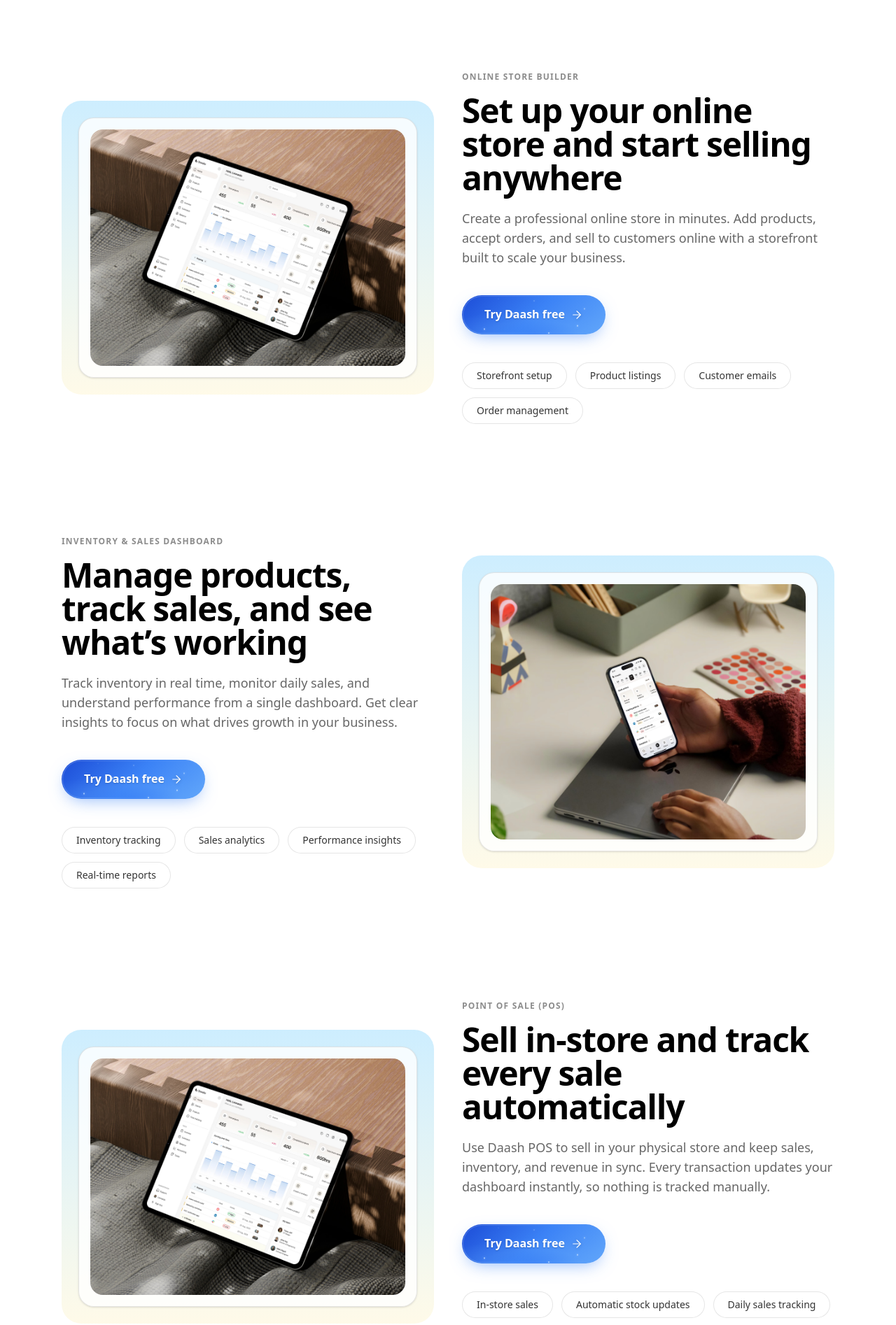
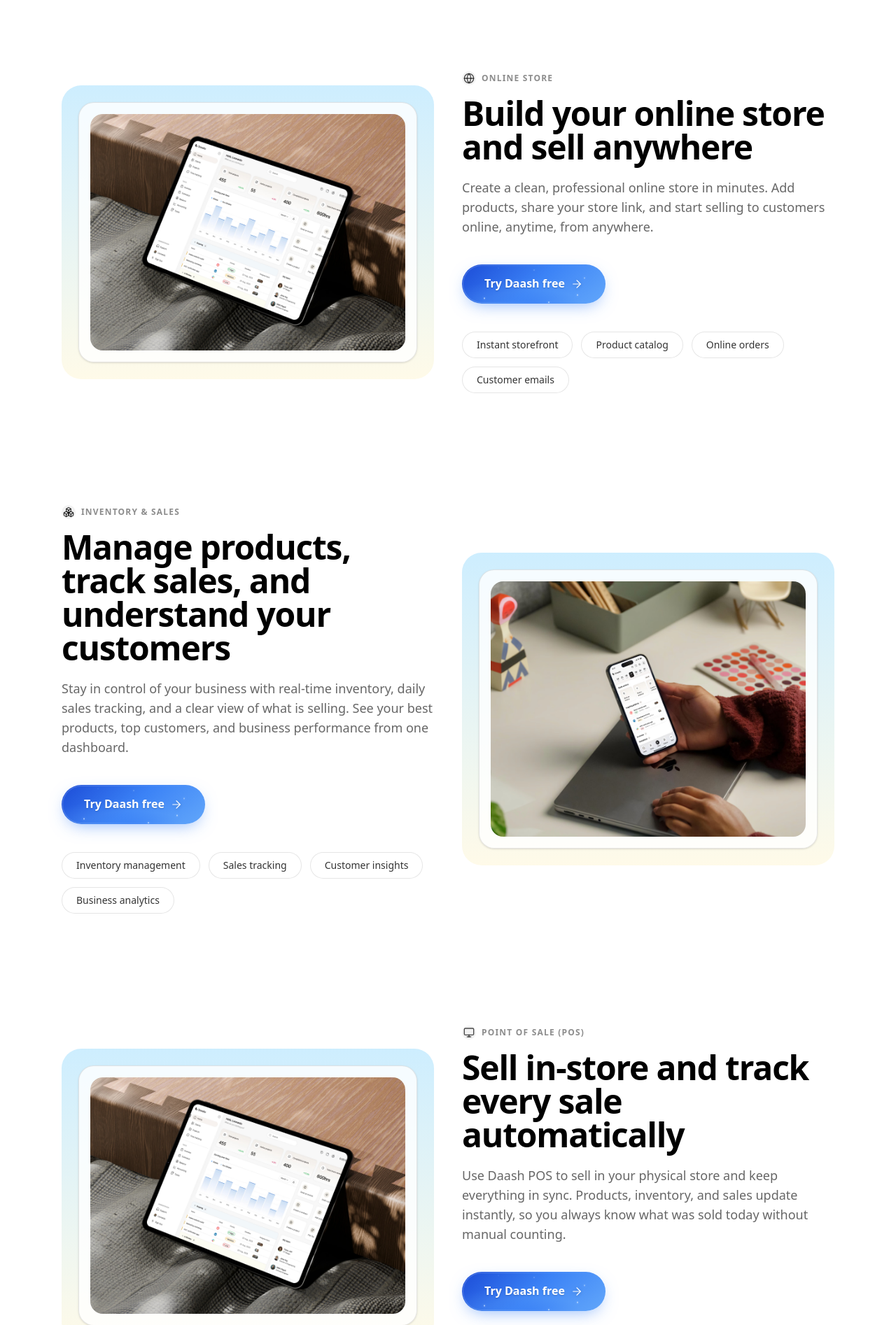
Before and after one commit to Eche-YHWH/NewWebsite, a React (Vite) app: page / in a window 1280 px wide. Shown: the part 2640-4534 px from the top of the page at 70% size. Built offline with nearby package versions, Linux system fonts and the light colour scheme.

Commit message:
Update new

```diff
--- a/src/components/sections/FeatureSplit.tsx
+++ b/src/components/sections/FeatureSplit.tsx
@@ -1,12 +1,14 @@
 import Container from "../ui/Container";
 import Reveal from "../ui/Reveal";
 import Button from "../ui/Button";
+import type { ReactNode } from "react";
 
 type Chip = { label: string };
 
 type Props = {
   id?: string;
   eyebrow: string;
+  eyebrowIcon?: ReactNode; // NEW
   title: string;
   text: string;
   chips: Chip[];
@@ -18,6 +20,7 @@
 export default function FeatureSplit({
   id,
   eyebrow,
+  eyebrowIcon,
   title,
   text,
   chips,
@@ -29,19 +32,43 @@
     <section id={id} className="py-20">
       <Reveal>
         <Container>
-          <div className={`grid items-center gap-10 lg:grid-cols-2 ${flip ? "lg:[&>*:first-child]:order-2" : ""}`}>
+          <div
+            className={`grid items-center gap-10 lg:grid-cols-2 ${
+              flip ? "lg:[&>*:first-child]:order-2" : ""
+            }`}
+          >
+            {/* Image */}
             <div>
               <div className="rounded-[28px] bg-gradient-to-b from-sky-200/70 to-amber-100/40 p-6">
                 <div className="rounded-[22px] border border-black/10 bg-white/80 p-4 shadow-sm">
-                  <img src={imageSrc} alt={imageAlt} className="w-full rounded-[18px] object-cover" />
+                  <img
+                    src={imageSrc}
+                    alt={imageAlt}
+                    className="w-full rounded-[18px] object-cover"
+                  />
                 </div>
               </div>
             </div>
 
+            {/* Content */}
             <div>
-              <p className="text-xs font-semibold tracking-widest text-black/45">{eyebrow}</p>
-              <h3 className="mt-4 text-5xl font-semibold tracking-tight text-black">{title}</h3>
-              <p className="mt-5 max-w-xl text-base text-black/60 sm:text-lg">{text}</p>
+              {/* Eyebrow with icon */}
+              <div className="flex items-center gap-2 text-xs font-semibold tracking-widest text-black/45">
+                {eyebrowIcon && (
+                  <span className="flex h-5 w-5 items-center justify-center rounded-full bg-black/5 text-black">
+                    {eyebrowIcon}
+                  </span>
+                )}
+                <span>{eyebrow}</span>
+              </div>
+
+              <h3 className="mt-4 text-5xl font-semibold tracking-tight text-black">
+                {title}
+              </h3>
+
+              <p className="mt-5 max-w-xl text-base text-black/60 sm:text-lg">
+                {text}
+              </p>
 
               <div className="mt-10">
                 <Button className="px-6">Try Daash free</Button>
--- a/src/pages/Home.tsx
+++ b/src/pages/Home.tsx
@@ -12,6 +12,8 @@
 import CloudDivider from "../components/sections/CloudDivider";
 import Footer from "../components/sections/Footer";
 
+import { Globe, Boxes, Monitor } from "lucide-react";
+
 import splitImg1 from "../assets/device-web.avif";
 import splitImg2 from "../assets/device-mobile.avif";
 
@@ -22,53 +24,57 @@
       <main>
         <Hero />
 
-        {/* Global page gradient starts here (TrustedBy) and runs to Footer */}
         <div className="relative overflow-hidden bg-gradient-to-b from-white via-white to-sky-100">
           <TrustedBy />
-
           <DeviceShowcase />
 
+          {/* ONLINE STORE BUILDER */}
           <FeatureSplit
-            eyebrow="ONLINE STORE BUILDER"
-            title="Set up your online store and start selling anywhere"
-            text="Create a professional online store in minutes. Add products, accept orders, and sell to customers online with a storefront built to scale your business."
+            eyebrow="ONLINE STORE"
+            eyebrowIcon={<Globe className="h-4 w-4 text-black/70" />}
+            title="Build your online store and sell anywhere"
+            text="Create a clean, professional online store in minutes. Add products, share your store link, and start selling to customers online, anytime, from anywhere."
             chips={[
-              { label: "Storefront setup" },
-              { label: "Product listings" },
+              { label: "Instant storefront" },
+              { label: "Product catalog" },
+              { label: "Online orders" },
               { label: "Customer emails" },
-              { label: "Order management" },
             ]}
             imageSrc={splitImg1}
-            imageAlt="Daash online store builder dashboard showing products and orders"
+            imageAlt="Daash online store builder showing products and customer orders"
           />
 
+          {/* INVENTORY, SALES & CUSTOMERS */}
           <FeatureSplit
-          eyebrow="INVENTORY & SALES DASHBOARD"
-          title="Manage products, track sales, and see what’s working"
-          text="Track inventory in real time, monitor daily sales, and understand performance from a single dashboard. Get clear insights to focus on what drives growth in your business."
+            eyebrow="INVENTORY & SALES"
+            eyebrowIcon={<Boxes className="h-4 w-4 text-black/70" />}
+            title="Manage products, track sales, and understand your customers"
+            text="Stay in control of your business with real-time inventory, daily sales tracking, and a clear view of what is selling. See your best products, top customers, and business performance from one dashboard."
             chips={[
-            { label: "Inventory tracking" },
-            { label: "Sales analytics" },
-            { label: "Performance insights" },
-            { label: "Real-time reports" },
+              { label: "Inventory management" },
+              { label: "Sales tracking" },
+              { label: "Customer insights" },
+              { label: "Business analytics" },
             ]}
             imageSrc={splitImg2}
-          imageAlt="Daash sales and inventory analytics dashboard"
+            imageAlt="Daash inventory, sales, and customer analytics dashboard"
             flip
           />
 
+          {/* POINT OF SALE */}
           <FeatureSplit
             eyebrow="POINT OF SALE (POS)"
+            eyebrowIcon={<Monitor className="h-4 w-4 text-black/70" />}
             title="Sell in-store and track every sale automatically"
-        text="Use Daash POS to sell in your physical store and keep sales, inventory, and revenue in sync. Every transaction updates your dashboard instantly, so nothing is tracked manually."
+            text="Use Daash POS to sell in your physical store and keep everything in sync. Products, inventory, and sales update instantly, so you always know what was sold today without manual counting."
             chips={[
-          { label: "In-store sales" },
-          { label: "Automatic stock updates" },
-          { label: "Daily sales tracking" },
-          { label: "Unified reports" },
+              { label: "Quick checkout" },
+              { label: "Receipts" },
+              { label: "Cashier mode" },
+              { label: "Stock sync" },
             ]}
             imageSrc={splitImg1}
-        imageAlt="Daash point of sale system showing in-store transactions and synced inventory"
+            imageAlt="Daash point of sale system tracking in-store sales and inventory"
           />
 
           <FeaturesBlock />
@@ -76,15 +82,38 @@
           <Pricing />
           <BlogTeaser />
           <Community />
-
           <FinalCTA />
-
-          {/* Clouds appear between Final CTA and Footer */}
           <CloudDivider />
-
           <Footer />
         </div>
       </main>
     </>
   );
 }
+
+
+const jsonLd = {
+  "@context": "https://schema.org",
+  "@type": "SoftwareApplication",
+  name: "Daash",
+  applicationCategory: "BusinessApplication",
+  operatingSystem: "Web",
+  description:
+    "Daash helps small businesses build an online store, manage inventory, and sell in-store with POS.",
+  offers: {
+    "@type": "Offer",
+    price: "0",
+    priceCurrency: "NGN",
+    category: "Free",
+  },
+  url: "https://daashapp.co",
+};
+
+export function JsonLd() {
+  return (
+    <script
+      type="application/ld+json"
+      dangerouslySetInnerHTML={{ __html: JSON.stringify(jsonLd) }}
+    />
+  );
+}
```
Lines whose indentation alone changed are shown as unchanged.
